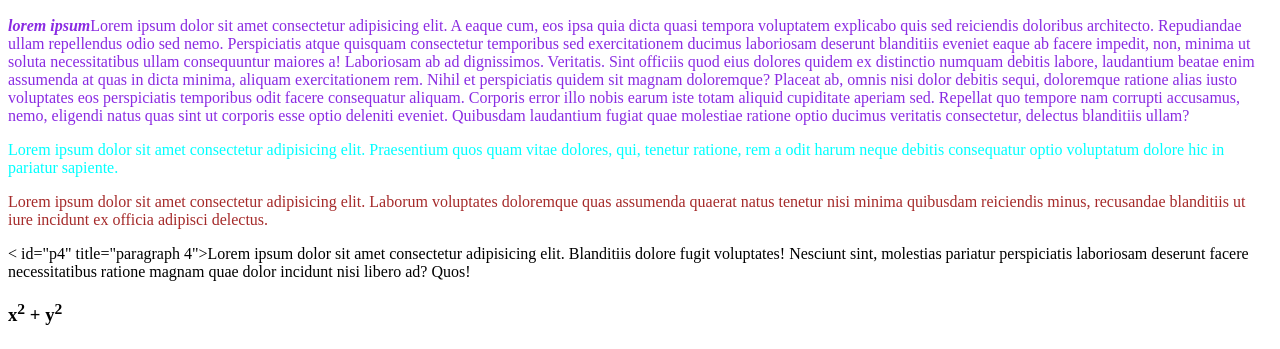
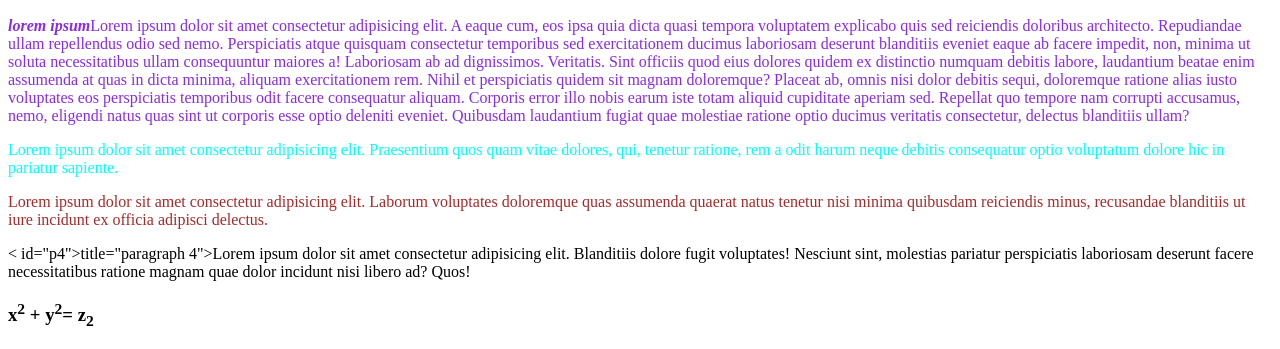
Before and after one commit to std67122420319-pixel/html-basic, a plain HTML site: page _index.html in a window 1280 px wide. Shown: the part 687-1036 px from the top of the page. Drawn offline with Linux system fonts and the light colour scheme.

Commit message:
Update name

```diff
--- a/index.html
+++ b/_index.html
@@ -42,7 +42,7 @@
   Repellat quo tempore nam corrupti accusamus, nemo, eligendi natus quas sint ut corporis esse optio deleniti eveniet. Quibusdam laudantium fugiat quae molestiae ratione optio ducimus veritatis consectetur, delectus blanditiis ullam?</p>
   <p>Lorem ipsum dolor sit amet consectetur adipisicing elit. Praesentium quos quam vitae dolores, qui, tenetur ratione, rem a odit harum neque debitis consequatur optio voluptatum dolore hic in pariatur sapiente.</p>
   <p class="p3">Lorem ipsum dolor sit amet consectetur adipisicing elit. Laborum voluptates doloremque quas assumenda quaerat natus tenetur nisi minima quibusdam reiciendis minus, recusandae blanditiis ut iure incidunt ex officia adipisci delectus.</class></p>
-  < id="p4" title="paragraph 4">Lorem ipsum dolor sit amet consectetur adipisicing elit. Blanditiis dolore fugit voluptates! Nesciunt sint, molestias pariatur perspiciatis laboriosam deserunt facere necessitatibus ratione magnam quae dolor incidunt nisi libero ad? Quos!</id>
-  <h3>x<sup>2</sup> + y<sup>2</sup></h3>
+  < id="p4"></id>title="paragraph 4">Lorem ipsum dolor sit amet consectetur adipisicing elit. Blanditiis dolore fugit voluptates! Nesciunt sint, molestias pariatur perspiciatis laboriosam deserunt facere necessitatibus ratione magnam quae dolor incidunt nisi libero ad? Quos!</id>
+  <h3>x<sup>2</sup> + y<sup>2</sup>= z<sub>2</sub></h3>
 </body>
 </html>
```
